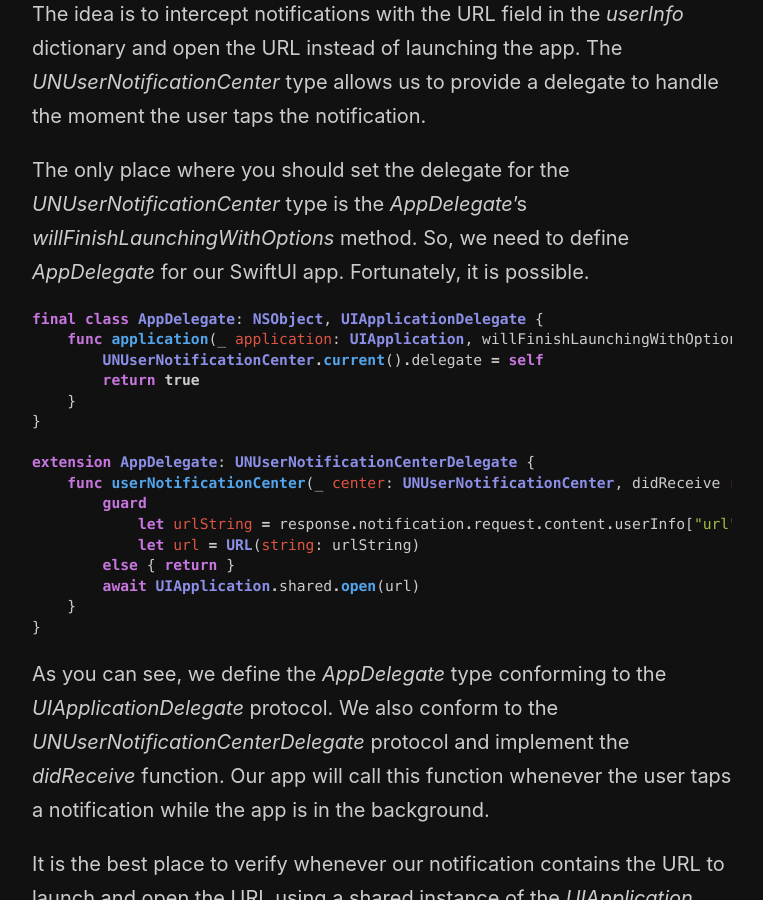
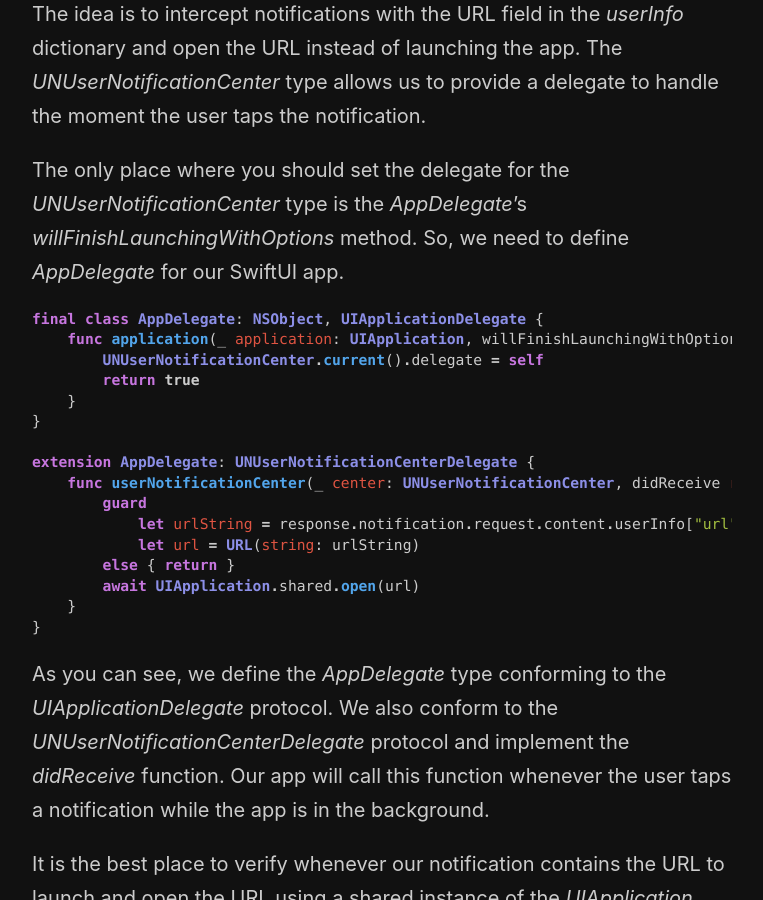
Before and after one commit to mecid/mecid.github.io, a Jekyll site: the page built from _posts/2024-04-09-deep-linking-for-local-notifications-in-swiftui.md, in a window 1280 px wide and 900 px high, scrolled down 2021 px. Shown: the whole window, without its empty margins (258-1021 px from the left). Built offline with Jekyll 4.4.1, drawn with Linux system fonts in a browser that asks for light colours.

Commit message:
deep linking post improved

````diff
--- a/_posts/2024-04-09-deep-linking-for-local-notifications-in-swiftui.md
+++ b/_posts/2024-04-09-deep-linking-for-local-notifications-in-swiftui.md
@@ -63,7 +63,7 @@ As you can see in the example above, I've created the *addOfferNotification* fun
 
 The idea is to intercept notifications with the URL field in the *userInfo* dictionary and open the URL instead of launching the app. The *UNUserNotificationCenter* type allows us to provide a delegate to handle the moment the user taps the notification.
 
-The only place where you should set the delegate for the *UNUserNotificationCenter* type is the *AppDelegate*'s *willFinishLaunchingWithOptions* method. So, we need to define *AppDelegate* for our SwiftUI app. Fortunately, it is possible.
+The only place where you should set the delegate for the *UNUserNotificationCenter* type is the *AppDelegate*'s *willFinishLaunchingWithOptions* method. So, we need to define *AppDelegate* for our SwiftUI app.
 
 ```swift
 final class AppDelegate: NSObject, UIApplicationDelegate {
````
